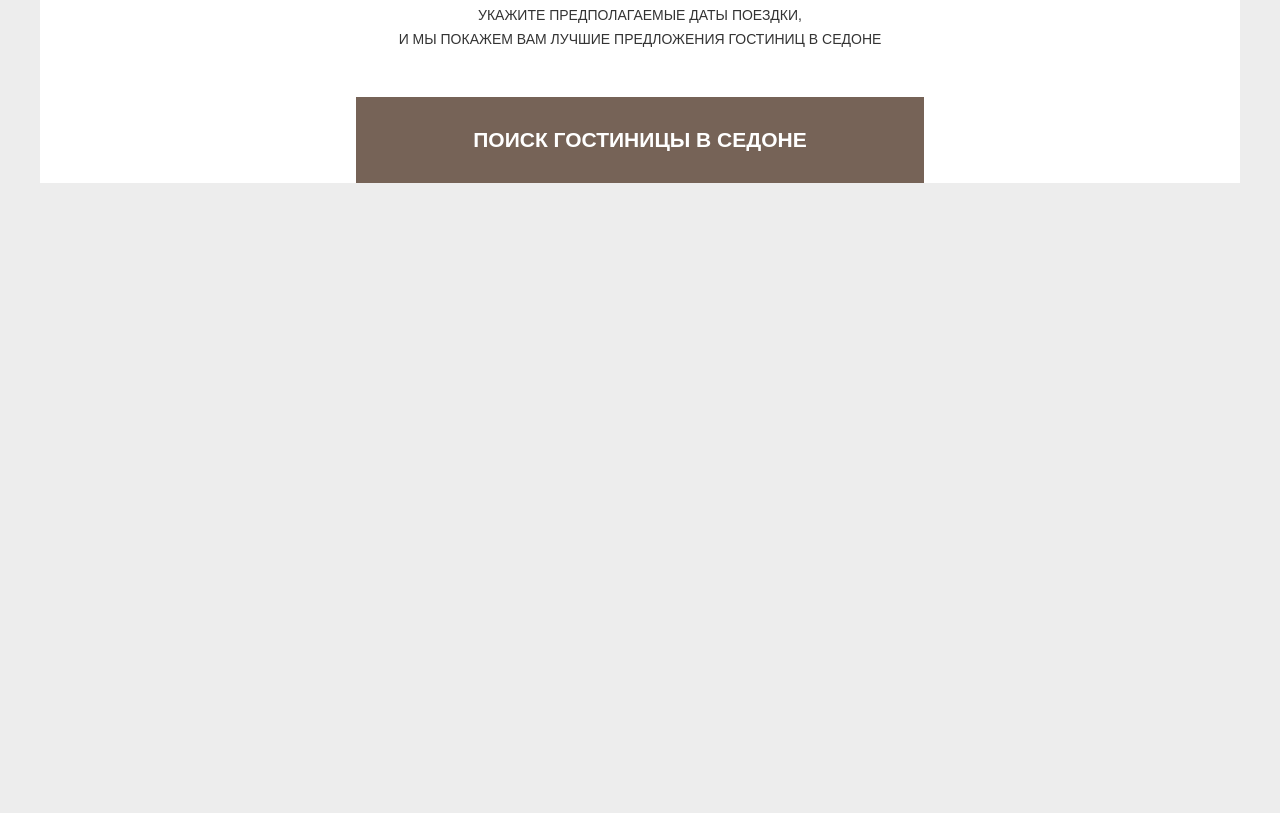
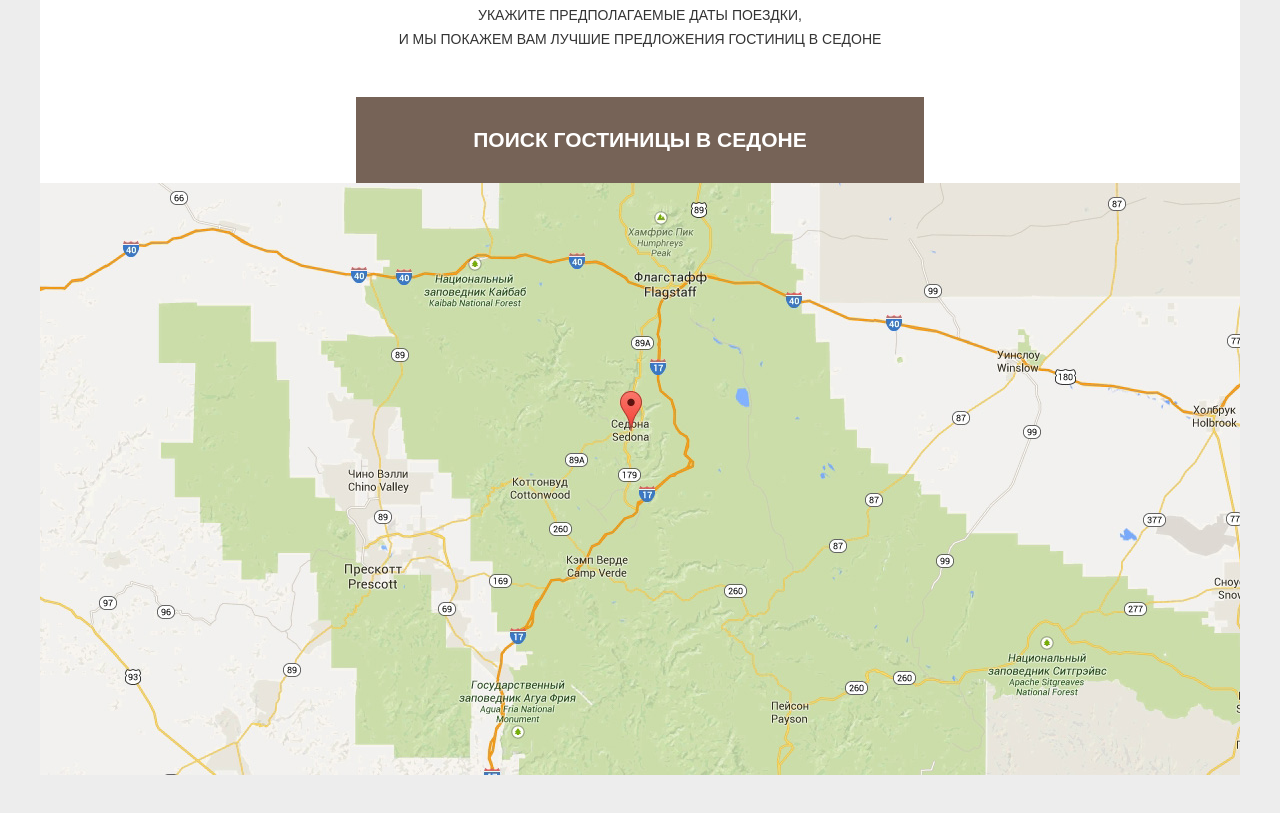
Before and after one commit to ooPASHAoo/sedona, a website: page src/index.html in a window 1280 px wide. Shown: the part 1987-2800 px from the top of the page. Drawn offline with Linux system fonts and the light colour scheme.

Commit message:
create (.map)

```diff
--- a/src/index.html
+++ b/src/index.html
@@ -83,6 +83,9 @@
             и мы покажем вам лучшие предложения гостиниц в Седоне</p>
         <a class="btn offer__btn" href="#">Поиск гостиницы в Седоне</a>
     </section>
+    <section class="map page__block">
+
+    </section>
 </main>
 
 </body>
--- /dev/null
+++ b/src/scss/blocks/map.scss
@@ -0,0 +1,6 @@
+.map {
+  min-height: 592px;
+  background-color: #dfe3ca;
+  background-image: url("../../img/map.jpg");
+  background-repeat: no-repeat;
+}
--- a/src/scss/style.scss
+++ b/src/scss/style.scss
@@ -7,3 +7,4 @@
 @import "blocks/slogan";
 @import "blocks/reason";
 @import "blocks/offer";
+@import "blocks/map";
```
Also changed, not shown: src/css/style.css, src/img/map.jpg (added).
